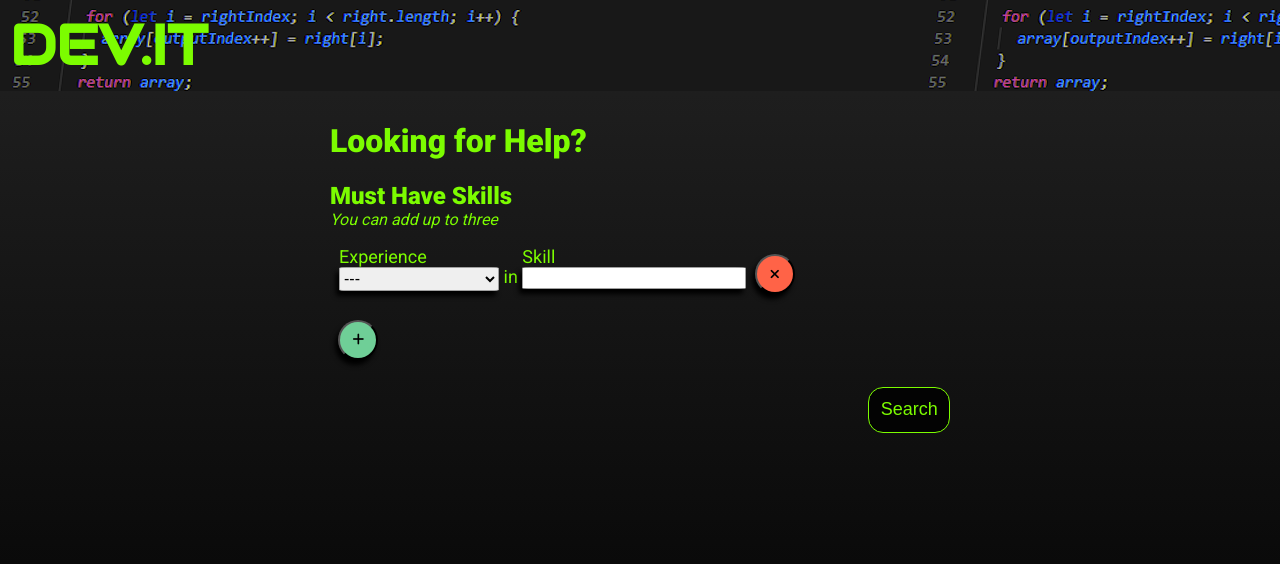
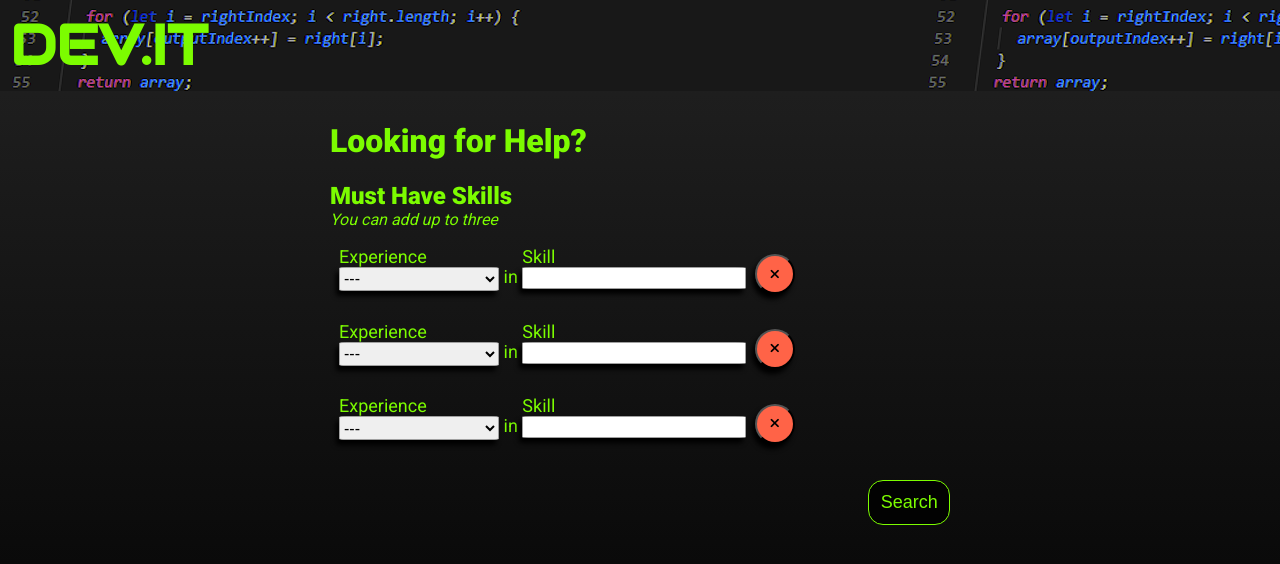
Before and after one commit to mjstthomas/capstone11, a React (Create React App) app: page /Business/Search in a window 1280 px wide. Shown: the top 564 px of the page. Built offline with nearby package versions, Linux system fonts and the light colour scheme; a small style sheet from the web is missing.

Commit message:
added handle result again

```diff
--- a/src/App.js
+++ b/src/App.js
@@ -33,10 +33,13 @@ class App extends React.Component {
     headerToggle: false,
     isNav: false,
     resultArray: [],
-
     work: [],
-    MustHaveSkills: [{ level: "", skill: "" }],
-    NiceToHaveSkills: [{ level: "", skill: "" }],
+    MustHaveSkills: [
+      { level: "", skill: "" },
+      { level: "", skill: "" },
+      { level: "", skill: "" },
+    ],
+    // NiceToHaveSkills: [{ level: "", skill: "" }],
     AddSkills: [{ level: "", skill: "" }],
     error: "",
   };
@@ -81,7 +84,7 @@ class App extends React.Component {
   };
 
   setNewUserProfile = (profile) => {
-    const prevState = { ...this.state };
+    const prevState = this.state;
     prevState.userProfile = profile;
     this.setState(prevState);
   };
@@ -103,32 +106,32 @@ class App extends React.Component {
     });
   };
   setLevel = (level, index, typeOfSkill) => {
-    const prevState = { ...this.state };
+    const prevState = this.state;
     prevState[typeOfSkill][index].level = level;
     this.setState(prevState);
   };
 
   setSkill = (skill, index, typeOfSkill) => {
-    const prevState = { ...this.state };
+    const prevState = this.state;
     prevState[typeOfSkill][index].skill = skill;
     this.setState(prevState);
   };
 
   searchSkill = (skill, index, typeOfSkill) => {
-    const prevState = { ...this.state };
+    const prevState = this.state;
     prevState[typeOfSkill][index].skill = skill;
     this.setState(prevState);
   };
 
   addSkill = (skill) => {
     console.log(skill);
-    const prevState = { ...this.state };
+    const prevState = this.state;
     prevState[skill].push({ level: "", skill: "" });
     this.setState(prevState);
   };
 
   removeSkill = (index, typeOfSkill) => {
-    const prevState = { ...this.state };
+    const prevState = this.state;
     prevState[typeOfSkill].splice(index, 1);
     this.setState(prevState);
   };
@@ -140,15 +143,32 @@ class App extends React.Component {
     });
   };
 
+  handleResult = (result) => {
+    const searchedSkillsArray = () => {
+      const array = [];
+      for (let i = 0; i < this.state.MustHaveSkills.length; i++) {
+        array.push(this.state.MustHaveSkills[i].skill);
+      }
+      return array;
+    };
+
+    const newArray = searchedSkillsArray();
+    const newSearchArray = [...searchArray];
+    const searchResult = newSearchArray.filter((item) =>
+      newArray.some((ai) => item.skills.includes(ai))
+    );
+    this.setState({ resultArray: searchResult });
+  };
+
   // handle featured work
   addWork = (newURL) => {
-    const prevState = { ...this.state };
+    const prevState = this.state;
     prevState.user.work.push(newURL);
     this.setState(prevState);
   };
 
   removeWork = (index) => {
-    const prevState = { ...this.state };
+    const prevState = this.state;
     prevState.user.work.splice(index, 1);
     this.setState(prevState);
   };
@@ -156,13 +176,13 @@ class App extends React.Component {
   // handle Header
 
   setHeaderToggle = () => {
-    const prevState = { ...this.state };
+    const prevState = this.state;
     prevState.headerToggle = !prevState.headerToggle;
     this.setState(prevState);
   };
 
   setNav = () => {
-    const prevState = { ...this.state };
+    const prevState = this.state;
     prevState.isNav = !prevState.isNav;
     this.setState(prevState);
   };
--- a/src/Components/Utilities/AddSkill/AddSkill.js
+++ b/src/Components/Utilities/AddSkill/AddSkill.js
@@ -37,15 +37,7 @@ function AddSkill(props) {
         <label htmlFor="skill-level">Experience</label>
         <select
           onChange={(e) => {
-            if (props.search !== "true") {
-              context.setLevel(e.target.value, props.index, props.typeOfSkill);
-            } else {
-              context.searchLevel(
-                e.target.value,
-                props.index,
-                props.typeOfSkill
-              );
-            }
+            context.setLevel(e.target.value, props.index, props.typeOfSkill);
           }}
           id="skill-level"
           name="skill-level"
--- a/src/Routes/Business/Search/Search.js
+++ b/src/Routes/Business/Search/Search.js
@@ -9,7 +9,6 @@ import ApiService from "../../../services/ApiService";
 
 function Search(props) {
   const context = useContext(AppContext);
-  const search = (e) => {};
 
   const mustHaveSkills = context.MustHaveSkills.map((skill, index) => (
     <AddSkillComponent
@@ -56,7 +55,13 @@ function Search(props) {
   return (
     <main>
       <Header />
-      <form id="search-form" onSubmit={handleSubmit}>
+      <form
+        id="search-form"
+        onSubmit={(e) => {
+          e.preventDefault();
+          handleSubmit();
+        }}
+      >
         <h1>Looking for Help?</h1>
         <section>
           <article className="skills-container">
@@ -93,7 +98,7 @@ function Search(props) {
           type="Submit"
           onSubmit={(e) => {
             e.preventDefault();
-            search(e);
+            handleSubmit();
           }}
         >
           Search
```
